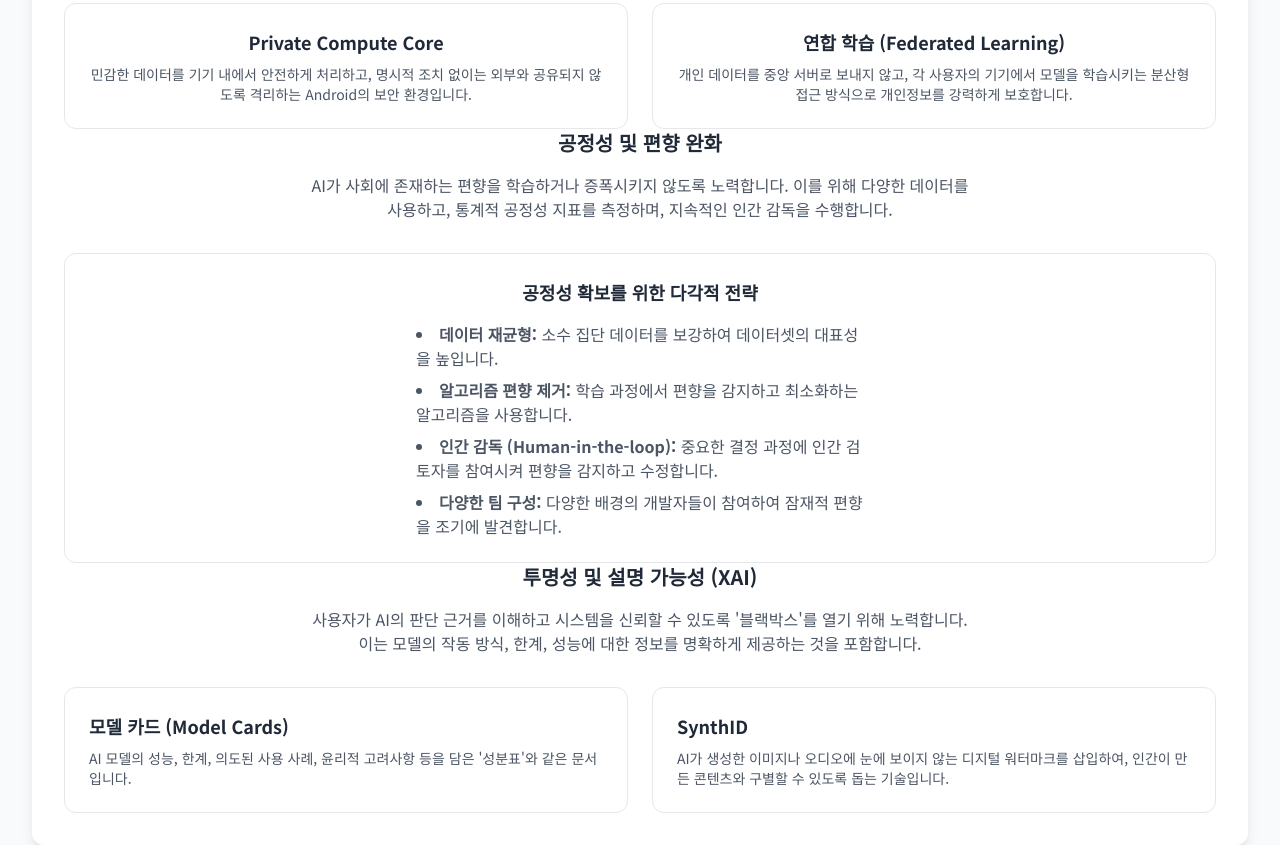
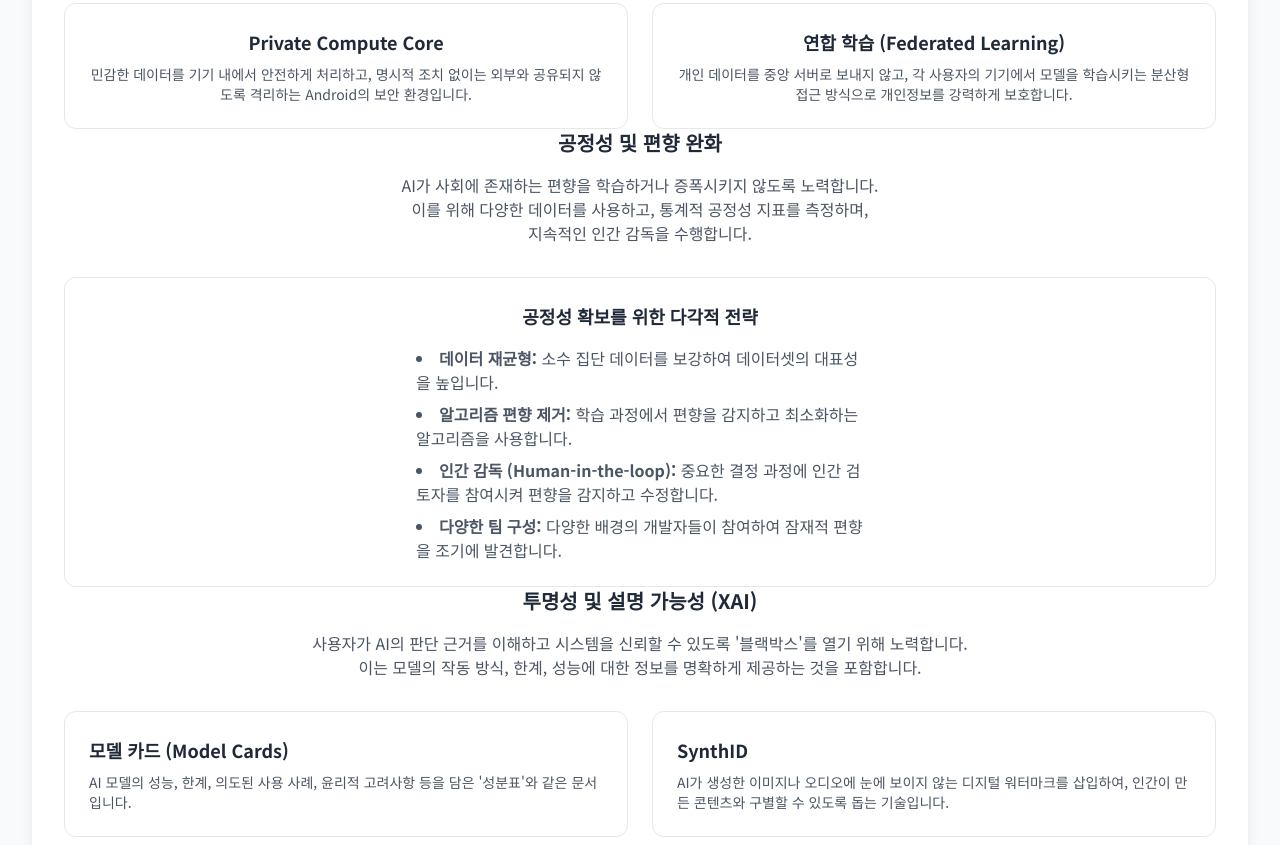
Before and after one commit to Myunghee-Yoon/AIpolicy, a plain HTML site: page index.html in a window 1280 px wide. Shown: the part 1678-2523 px from the top of the page. Drawn offline with nearby package versions, Linux system fonts and the light colour scheme.

Commit message:
Update index.html

```diff
--- a/index.html
+++ b/index.html
@@ -172,7 +172,7 @@
                     </div>
                     <div id="content-fairness" class="implementation-content">
                         <h4 class="font-bold text-xl mb-4 text-center">공정성 및 편향 완화</h4>
-                        <p class="text-center text-gray-600 mb-8 max-w-2xl mx-auto">AI가 사회에 존재하는 편향을 학습하거나 증폭시키지 않도록 노력합니다. 이를 위해 다양한 데이터를 사용하고, 통계적 공정성 지표를 측정하며, 지속적인 인간 감독을 수행합니다.</p>
+                        <p class="text-center text-gray-600 mb-8 max-w-2xl mx-auto">AI가 사회에 존재하는 편향을 학습하거나 증폭시키지 않도록 노력합니다. <br>이를 위해 다양한 데이터를 사용하고, 통계적 공정성 지표를 측정하며, <br>지속적인 인간 감독을 수행합니다.</p>
                         <div class="policy-card">
                             <h5 class="font-bold text-lg mb-2 text-center">공정성 확보를 위한 다각적 전략</h5>
                             <ul class="list-disc list-inside text-gray-600 space-y-2 mt-4 text-left mx-auto max-w-md">
```
